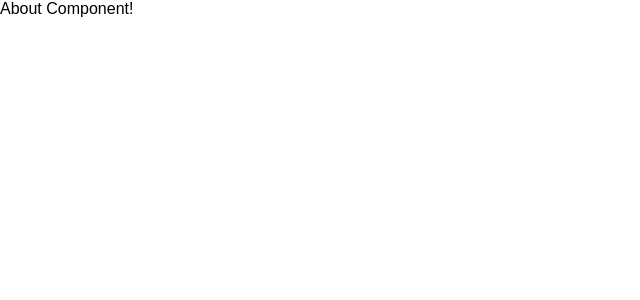
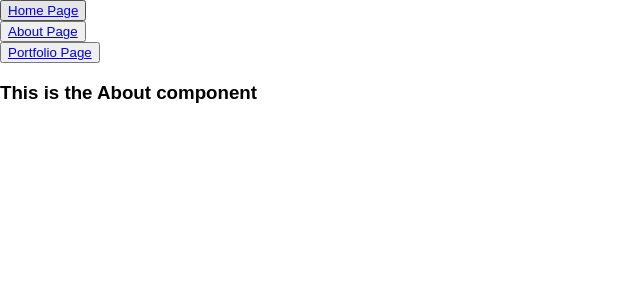
Before and after one commit to anniemaejenkins/PortfolioReactRouting, a React (Create React App) app: page /about in a window 1280 px wide. Shown: the top 300 px of the page, without its empty margins (0-640 px from the left). Built offline with nearby package versions, Linux system fonts and the light colour scheme.

Commit message:
fixed components, everything working

```diff
--- a/src/components/About.js
+++ b/src/components/About.js
@@ -1,9 +1,13 @@
-import React from 'react';
+import React, {Component} from 'react';
 
-export default function About(props){
-  return(
-    <div>
-    About Component!
-    </div>
-  );
+import BaseLayout from './BaseLayout.js';
+
+export default class About extends Component{
+  render(){
+    return(
+      <BaseLayout>
+        <h3>This is the About component</h3>
+      </BaseLayout>
+    );
+  }
 }
--- a/src/components/Portfolio.js
+++ b/src/components/Portfolio.js
@@ -1,9 +1,13 @@
-import React from 'react';
+import React, {Component} from 'react';
 
-export default function Portfolio(props){
-  return(
-    <div>
-    Portfolio Component!
-    </div>
-  );
+import BaseLayout from './BaseLayout.js';
+
+export default class Portfolio extends Component{
+  render(){
+    return(
+      <BaseLayout>
+      <h3>Portfolio Component</h3>
+      </BaseLayout>
+    );
+  }
 }
```
Also changed, not shown: src/components/BaseLayout.js (line endings or trailing spaces).
